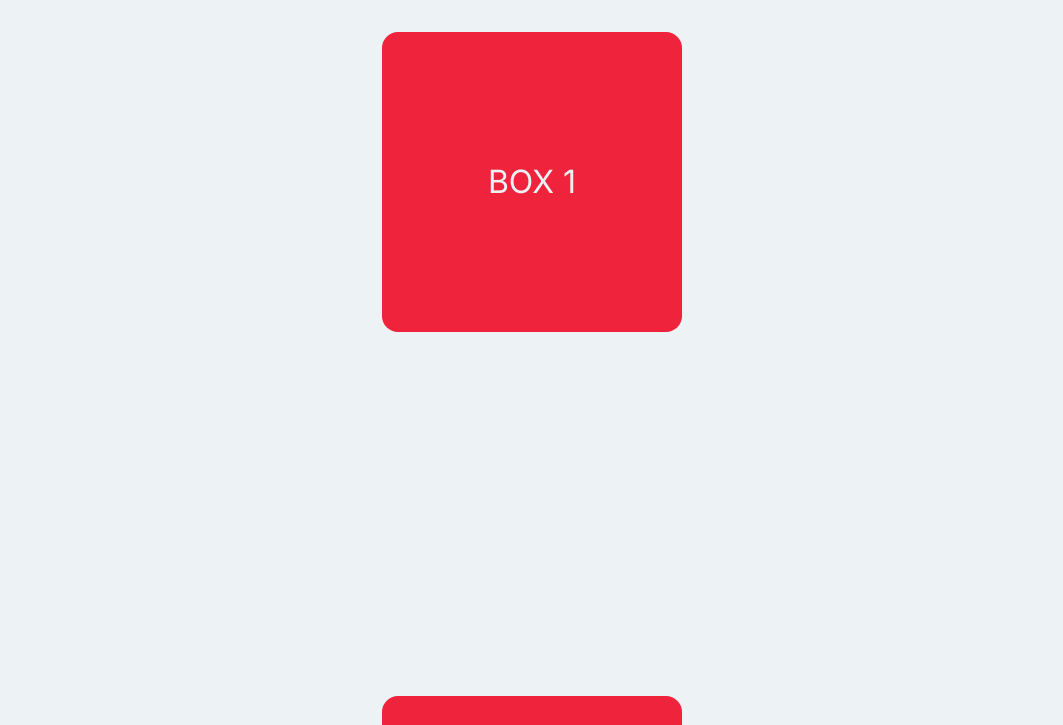
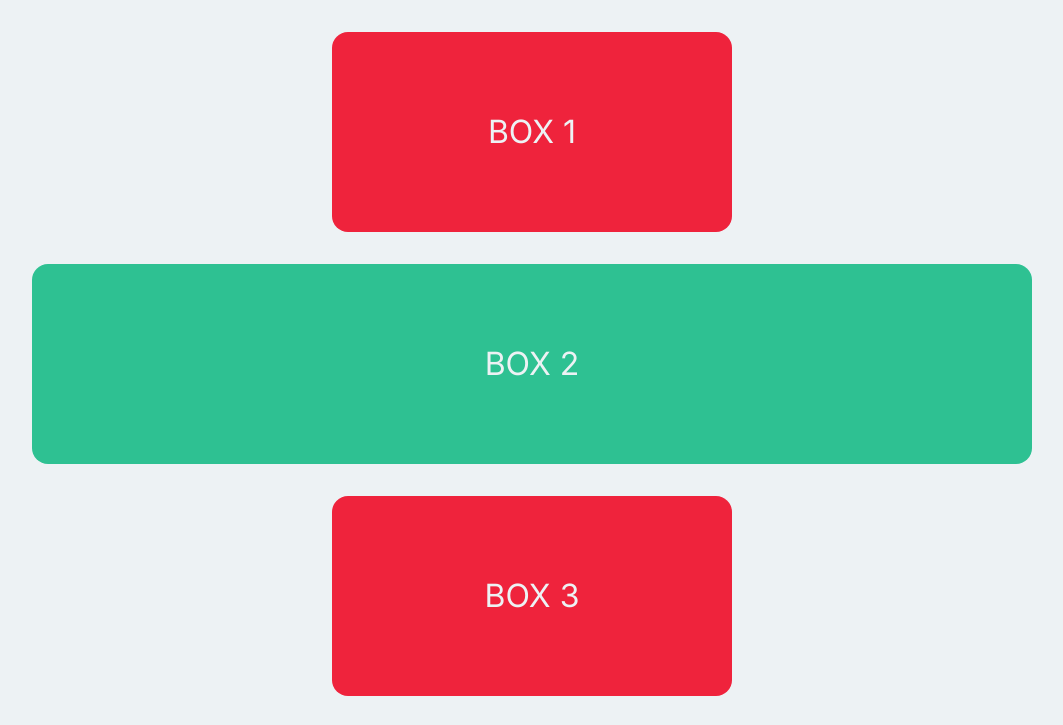
Before and after one commit to melihsahtulek/50-projects-with-javaScript, a plain HTML site: page scroll-animation-box/index.html in a window 1280 px wide. Shown: the top 725 px of the page, without its empty margins (108-1171 px from the left). Drawn offline with Linux system fonts and the light colour scheme.

Commit message:
finished project 4

```diff
--- a/reset.css
+++ b/reset.css
@@ -3,6 +3,8 @@
 *::before,
 *::after {
   box-sizing: border-box;
+  margin: 0;
+  padding: 0;
 }
 
 /* Remove default margin */
--- a/scroll-animation-box/assets/css/styles.css
+++ b/scroll-animation-box/assets/css/styles.css
@@ -9,8 +9,8 @@
 }
 
 #container .animated-box {
-  width: 300px;
-  height: 300px;
+  width: 400px;
+  height: 200px;
   display: flex;
   align-items: center;
   justify-content: center;
@@ -25,8 +25,7 @@
   margin-top: 2rem;
 }
 
-#container .animated-box:nth-of-type(2) {
-  width: 600px;
-  background-color: green;
-  transform: translateX(calc(680px + 50%));
+#container .animated-box:nth-child(2n + 2) {
+  width: 1000px;
+  background-color: #2ec192;
 }
--- a/scroll-animation-box/assets/js/main.js
+++ b/scroll-animation-box/assets/js/main.js
@@ -1,3 +1,36 @@
 window.addEventListener("load", () => {
-  console.log(window.screen.width / 2);
+  const boxes = document.querySelectorAll(".animated-box");
+
+  // TRANSLATE ALL ELEMENTS
+  boxes.forEach((box, index) => {
+    let documentW = document.body.clientWidth;
+    let leftW = box.getBoundingClientRect().left;
+    let boxW = box.offsetWidth;
+    let dynamicW = documentW - leftW - boxW;
+    if (index % 2 === 0) {
+      box.style.transform = `translateX(${dynamicW + boxW}px)`;
+      box.setAttribute("data-value", dynamicW + boxW);
+    } else {
+      box.style.transform = `translateX(-${leftW + boxW}px)`;
+      box.setAttribute("data-value", (leftW + boxW) * -1);
+    }
+  });
+
+  const showHide = () => {
+    boxes.forEach((box) => {
+      if (window.innerHeight > box.getBoundingClientRect().top + 100) {
+        box.style.transform = "translateX(0)";
+      } else {
+        box.style.transform = `translateX(${box.getAttribute("data-value")}px)`;
+      }
+      box.style.transition = "all .25s";
+    });
+  };
+
+  // SCROLL EVENT
+  window.addEventListener("scroll", (e) => {
+    showHide();
+  });
+
+  showHide();
 });
```
